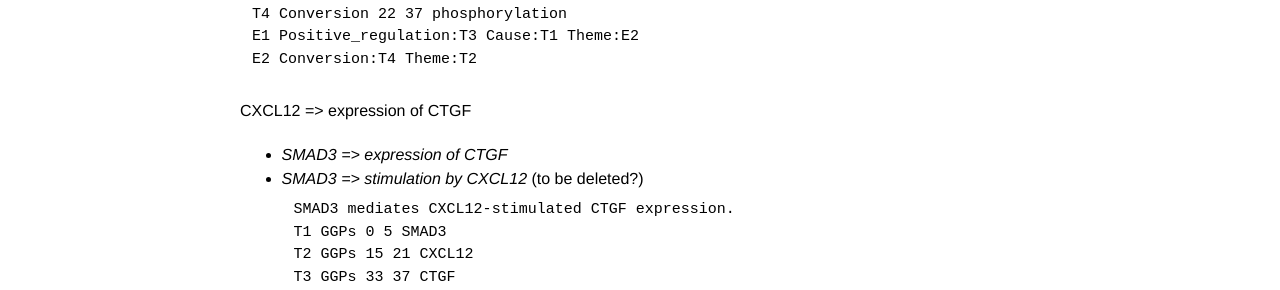
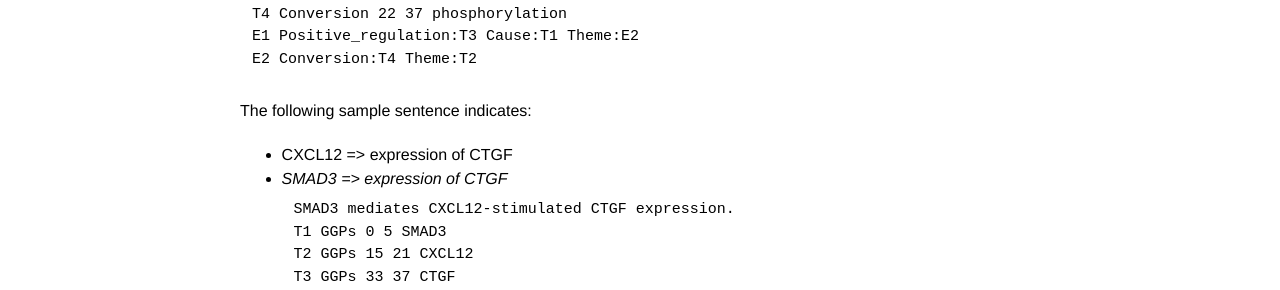
Before and after one commit to ezcatdb/molbiol_lung_corpus-guidelines, a Jekyll site: the page built from _event/Positive_regulation.md, in a window 1280 px wide. Shown: the part 1375-1665 px from the top of the page. Built offline with Jekyll 4.4.1, drawn with Linux system fonts in a browser that asks for light colours.

Commit message:
Minor correction in Positive_regulation.md

```diff
--- a/_event/Positive_regulation.md
+++ b/_event/Positive_regulation.md
@@ -65,11 +65,9 @@ E1 Positive_regulation:T3 Cause:T1 Theme:E2
 E2 Conversion:T4 Theme:T2
 ~~~
 
-
-CXCL12 => expression of CTGF
-
+The following sample sentence indicates:
+- CXCL12 => expression of CTGF
 - *SMAD3 => expression of CTGF*
-- *SMAD3 => stimulation by CXCL12* (to be deleted?)
 ~~~ ann
 SMAD3 mediates CXCL12-stimulated CTGF expression.
 T1 GGPs 0 5 SMAD3
```
